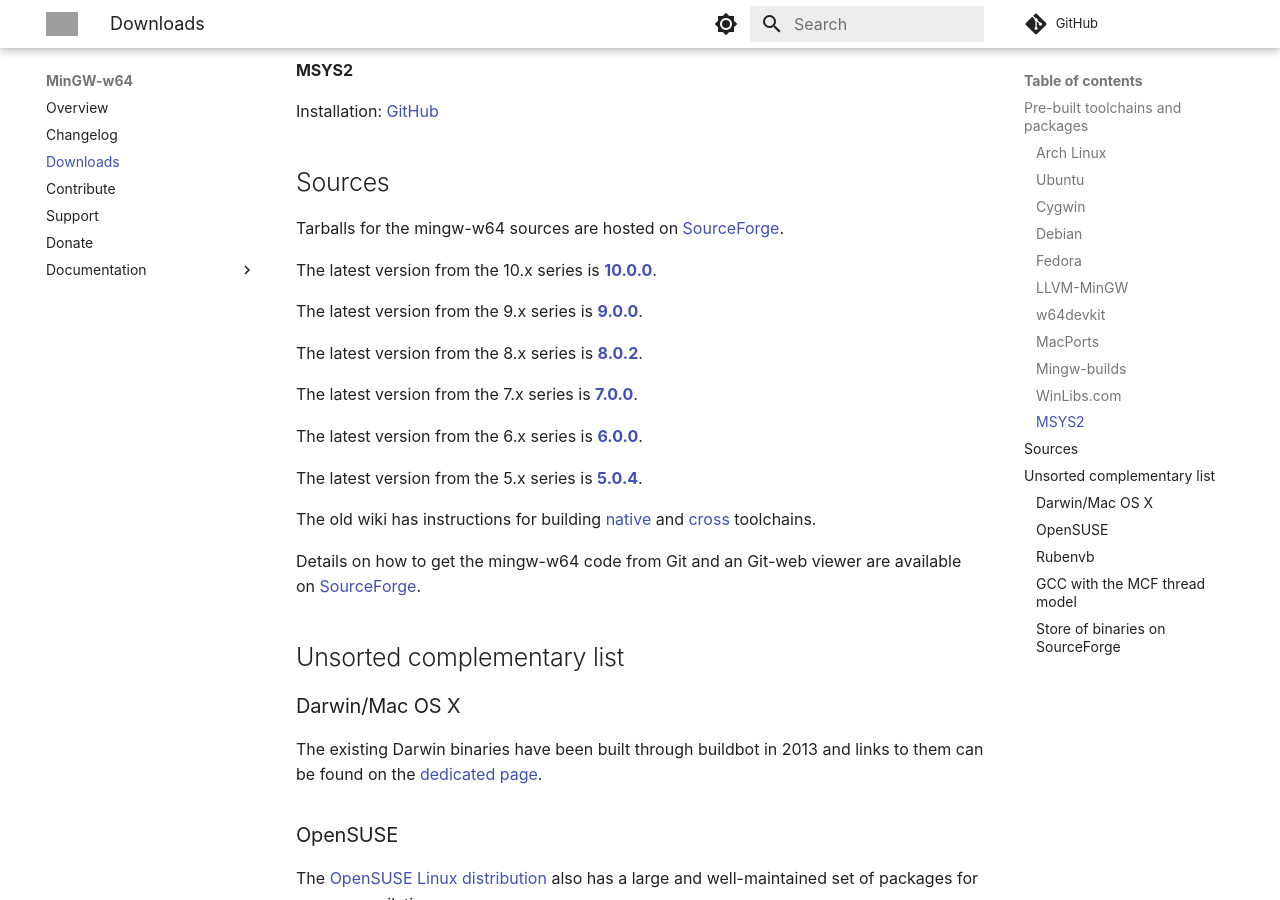
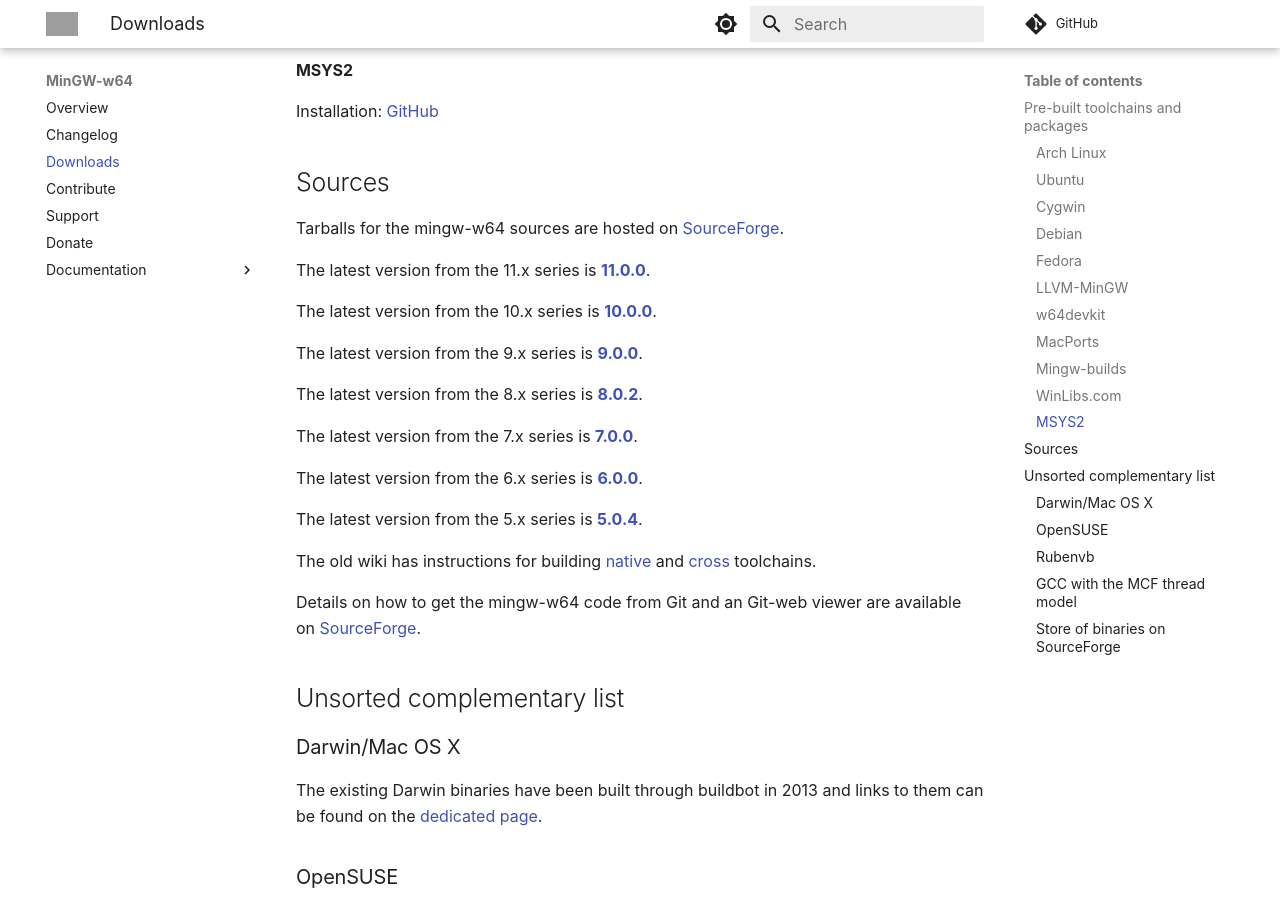
Before and after one commit to mingw-w64/mingw-w64.github.io, an MkDocs documentation site: the page built from web/downloads.md, in a window 1280 px wide and 900 px high, scrolled down 4083 px. Built offline with MkDocs 1.6.1 and Material for MkDocs 9.7.7, drawn with Linux system fonts in a browser that asks for light colours; comment, search, counter and statistics services are not loaded; grey boxes are pictures that could not be loaded.

Commit message:
Add a source download link for v11

```diff
--- a/web/downloads.md
+++ b/web/downloads.md
@@ -349,9 +349,11 @@
 Tarballs for the mingw-w64 sources are hosted on
 [SourceForge](http://sourceforge.net/projects/mingw-w64/files/mingw-w64/mingw-w64-release/).
 
+The latest version from the 11.x series is **[11.0.0](https://sourceforge.net/projects/mingw-w64/files/mingw-w64/mingw-w64-release/mingw-w64-v11.0.0.tar.bz2/download)**.
+
 The latest version from the 10.x series is **[10.0.0](https://sourceforge.net/projects/mingw-w64/files/mingw-w64/mingw-w64-release/mingw-w64-v10.0.0.tar.bz2/download)**.
 
-  The latest version from the 9.x series is **[9.0.0](https://sourceforge.net/projects/mingw-w64/files/mingw-w64/mingw-w64-release/mingw-w64-v9.0.0.tar.bz2/download)**.
+The latest version from the 9.x series is **[9.0.0](https://sourceforge.net/projects/mingw-w64/files/mingw-w64/mingw-w64-release/mingw-w64-v9.0.0.tar.bz2/download)**.
 
 The latest version from the 8.x series is **[8.0.2](https://sourceforge.net/projects/mingw-w64/files/mingw-w64/mingw-w64-release/mingw-w64-v8.0.2.tar.bz2/download)**.
 
```
